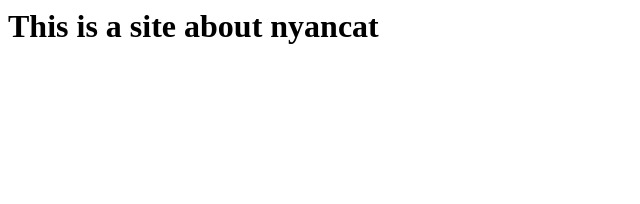
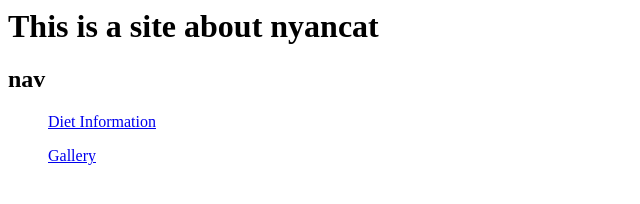
Before and after one commit to lwoehlck-clgx/scrumtraining-nyancat, a plain HTML site: page index.html in a window 1280 px wide. Shown: the whole page, without its empty margins (0-640 px from the left). Drawn offline with Linux system fonts and the light colour scheme.

Commit message:
added some links

```diff
--- a/index.html
+++ b/index.html
@@ -4,5 +4,8 @@
 </head>
 <body>
 <h1>This is a site about nyancat</h1>
+<h2>nav</h2>
+<ul><a href="dietinformation.html">Diet Information</a></ul>
+<ul><a href="gallery.html">Gallery</a></ul>
 </body>
 </html>
```
